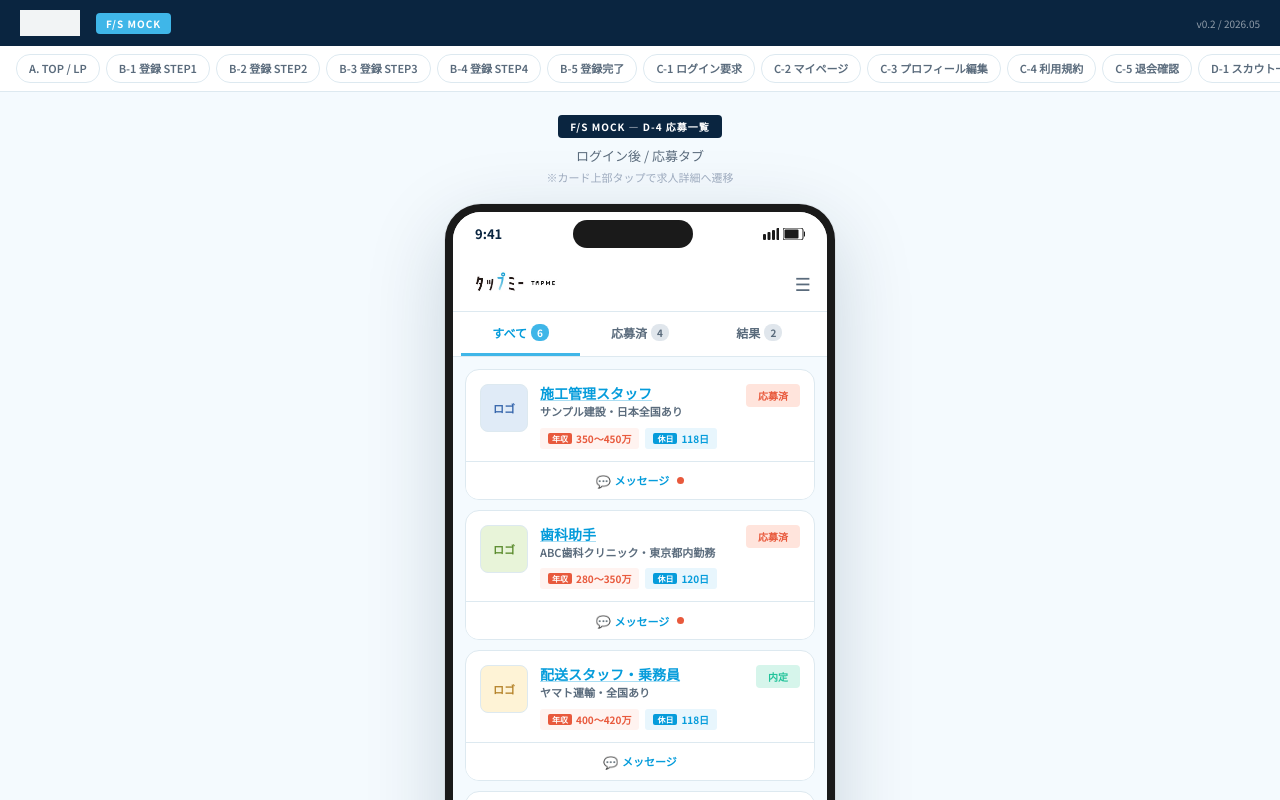
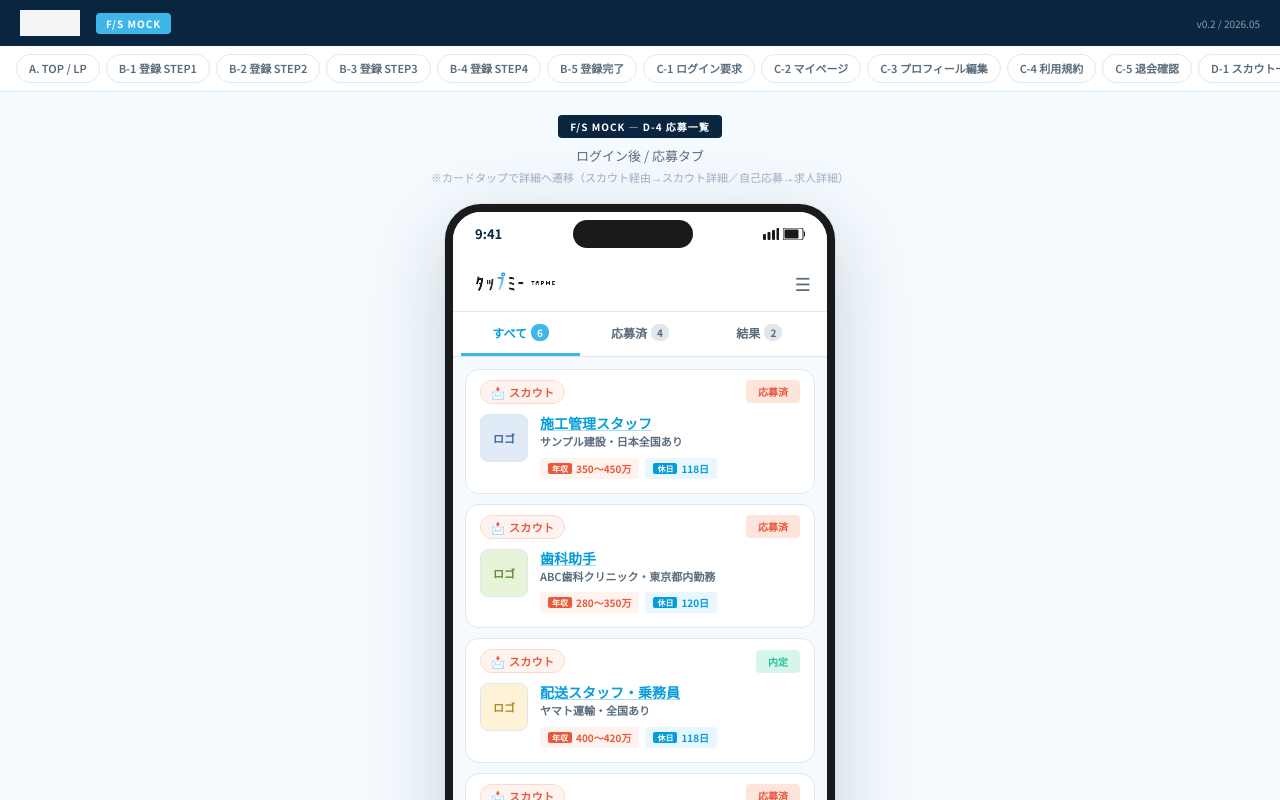
Before and after one commit to nnakatsuka/mota-fs-mock, a React (Vite) app: page /#/applied-list in a window 1280 px wide. Shown: the top 800 px of the page. Built offline with nearby package versions, Linux system fonts and the light colour scheme.

Commit message:
Update AppliedList.jsx

```diff
--- a/src/mocks/AppliedList.jsx
+++ b/src/mocks/AppliedList.jsx
@@ -18,6 +18,11 @@ const APP_STATUS_LABELS = {
   applied: { label: "応募済", bg: "#FFE4DC", fg: CTA },
   hired:   { label: "内定",   bg: "#D6F5EB", fg: SUCCESS },
   rejected:{ label: "不採用", bg: "#FFE0E0", fg: "#C44529" },
+};
+
+const SOURCE_LABELS = {
+  scout:          { label: "スカウト",  icon: "📩", bg: "#FFF3F0", fg: CTA,        border: "#FCD9CA" },
+  "self-applied": { label: "自己応募",  icon: "✋", bg: "#F1EFE8", fg: TEXT_SUB,   border: BORDER   },
 };
 
 const TABS = [
@@ -53,25 +58,50 @@ function Phone({ children }) {
   );
 }
 
-function ApplicationCard({ scout, onTopClick, onMessageClick }) {
+function ApplicationCard({ scout, onClick }) {
   const statusStyle = APP_STATUS_LABELS[scout.appStatus] || APP_STATUS_LABELS.applied;
+  const sourceStyle = SOURCE_LABELS[scout.source] || SOURCE_LABELS["self-applied"];
 
   return (
-    <div style={{
+    <div onClick={onClick} style={{
       background: "#fff", borderRadius: 14,
       marginBottom: 10,
       border: `1px solid ${BORDER}`,
       transition: "transform 0.12s, box-shadow 0.12s",
       position: "relative",
       overflow: "hidden",
-    }}>
-      {/* 上部クリック可能ゾーン → 求人詳細へ */}
-      <div onClick={onTopClick} style={{
-        padding: "14px 14px 12px", display: "flex", gap: 12,
-        cursor: "pointer",
-      }}
-      onMouseEnter={e => e.currentTarget.style.background = "#FAFCFE"}
-      onMouseLeave={e => e.currentTarget.style.background = "transparent"}>
+      cursor: "pointer",
+    }}
+    onMouseEnter={e => e.currentTarget.style.boxShadow = "0 4px 16px rgba(10,37,64,0.1)"}
+    onMouseLeave={e => e.currentTarget.style.boxShadow = "none"}>
+
+      {/* ヘッダー行：sourceラベル（左）+ ステータス（右） */}
+      <div style={{
+        display: "flex", justifyContent: "space-between", alignItems: "center",
+        padding: "10px 14px 0 14px",
+      }}>
+        <div style={{
+          display: "inline-flex", alignItems: "center", gap: 4,
+          padding: "3px 10px",
+          background: sourceStyle.bg, color: sourceStyle.fg,
+          border: `1px solid ${sourceStyle.border}`,
+          borderRadius: 12,
+          fontSize: 11, fontWeight: 700, letterSpacing: 0.3,
+        }}>
+          <span style={{ fontSize: 11 }}>{sourceStyle.icon}</span>
+          <span>{sourceStyle.label}</span>
+        </div>
+        <div style={{
+          fontSize: 10, fontWeight: 800,
+          padding: "4px 12px", borderRadius: 4,
+          background: statusStyle.bg, color: statusStyle.fg,
+        }}>
+          {statusStyle.label}
+        </div>
+      </div>
+
+      {/* 本体：ロゴ + 情報 */}
+      <div style={{ padding: "10px 14px 14px", display: "flex", gap: 12 }}>
         <div style={{
           width: 48, height: 48, borderRadius: 8,
           background: scout.iconBg,
@@ -83,7 +113,7 @@ function ApplicationCard({ scout, onTopClick, onMessageClick }) {
           ロゴ
         </div>
 
-        <div style={{ flex: 1, minWidth: 0, paddingRight: 70 /* ステータス分 */ }}>
+        <div style={{ flex: 1, minWidth: 0 }}>
           {/* 職種（青リンク色・大） */}
           <div style={{
             fontSize: 14, fontWeight: 800,
@@ -130,41 +160,6 @@ function ApplicationCard({ scout, onTopClick, onMessageClick }) {
             </div>
           </div>
         </div>
-      </div>
-
-      {/* ステータスラベル */}
-      <div style={{
-        position: "absolute",
-        top: 14,
-        right: 14,
-        fontSize: 10, fontWeight: 800,
-        padding: "4px 12px", borderRadius: 4,
-        background: statusStyle.bg, color: statusStyle.fg,
-      }}>
-        {statusStyle.label}
-      </div>
-
-      {/* 下段：メッセージのみ（スカウト一覧と違って詳細ボタンは無し） */}
-      <div style={{ borderTop: `1px solid ${BORDER}` }}>
-        <button onClick={(e) => { e.stopPropagation(); onMessageClick && onMessageClick(); }} style={{
-          width: "100%", padding: "10px 0",
-          background: "#fff", color: TEXT,
-          border: "none",
-          fontSize: 11, fontWeight: 700,
-          cursor: "pointer",
-          fontFamily: "inherit",
-          display: "flex", alignItems: "center", justifyContent: "center", gap: 4,
-          position: "relative",
-        }}>
-          <span style={{ fontSize: 12 }}>💬</span>
-          <span style={{ color: PRIMARY_DARK }}>メッセージ</span>
-          {scout.isNew && (
-            <span style={{
-              width: 7, height: 7, borderRadius: "50%",
-              background: CTA, marginLeft: 4,
-            }} />
-          )}
-        </button>
       </div>
     </div>
   );
@@ -220,6 +215,15 @@ export default function AppliedList() {
     result: SCOUTS.filter(s => s.appStatus === "hired" || s.appStatus === "rejected").length,
   };
 
+  // 遷移先分岐：スカウト経由 → スカウト詳細、自己応募 → 求人詳細
+  const handleCardClick = (scout) => {
+    if (scout.source === "scout") {
+      navigate(`/scout-detail/${scout.id}`);
+    } else {
+      navigate(`/job-detail/${scout.id}`);
+    }
+  };
+
   return (
     <div style={{
       minHeight: "100vh", background: BG, padding: "20px 0 40px",
@@ -236,7 +240,7 @@ export default function AppliedList() {
           <div style={{ fontSize: 13, color: TEXT_SUB, lineHeight: 1.6 }}>
             ログイン後 / 応募タブ<br/>
             <span style={{ fontSize: 11, color: TEXT_MUTE }}>
-              ※カード上部タップで求人詳細へ遷移
+              ※カードタップで詳細へ遷移（スカウト経由→スカウト詳細／自己応募→求人詳細）
             </span>
           </div>
         </div>
@@ -299,8 +303,7 @@ export default function AppliedList() {
             ) : (
               filtered.map(s => (
                 <ApplicationCard key={s.id} scout={s}
-                  onTopClick={() => navigate(`/job-detail/${s.id}`)}
-                  onMessageClick={() => alert("メッセージ画面へ（モック）")} />
+                  onClick={() => handleCardClick(s)} />
               ))
             )}
           </div>
```
